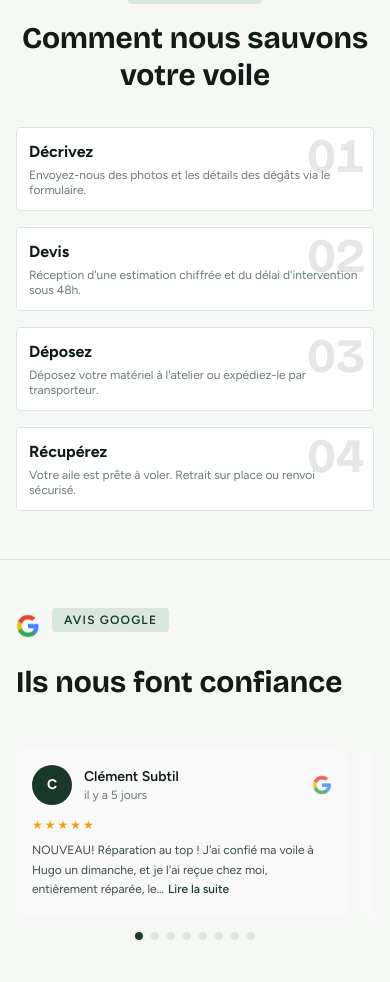
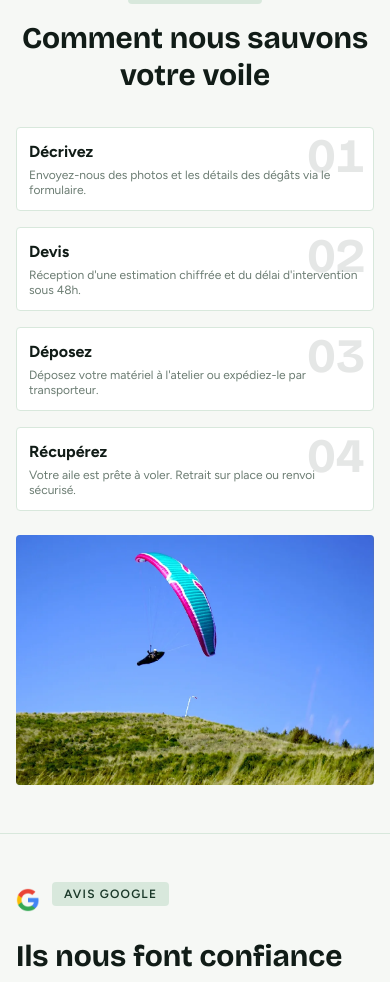
Before and after one commit to clementsbt/Parapente-rescue, a Next.js app: page / in a window 390 px wide. Shown: the part 2038-3020 px from the top of the page. Built offline with nearby package versions, Linux system fonts and the light colour scheme.

Commit message:
fix: image Falcon responsive sur mobile

```diff
--- a/src/app/page.tsx
+++ b/src/app/page.tsx
@@ -221,7 +221,8 @@ export default function Home() {
           </div>
 
           {/* Mobile: stacked cards */}
-          <div className="grid grid-cols-1 sm:grid-cols-2 gap-4 md:gap-8 lg:hidden">
+          <div className="lg:hidden">
+            <div className="grid grid-cols-1 sm:grid-cols-2 gap-4 md:gap-8 mb-6">
               {[
                 { n: "01", title: "Décrivez", desc: "Envoyez-nous des photos et les détails des dégâts via le formulaire." },
                 { n: "02", title: "Devis", desc: "Réception d'une estimation chiffrée et du délai d'intervention sous 48h." },
@@ -236,6 +237,14 @@ export default function Home() {
                   </div>
                 </ScrollEffect>
               ))}
+            </div>
+            <div className="relative h-[250px] sm:h-[300px] md:h-[350px] rounded-sm overflow-hidden" style={{ background: "#D8E8DC" }}>
+              <img
+                src="/images/Falcon.jpg.webp"
+                alt="FalconLW réparée"
+                className="w-full h-full object-cover"
+              />
+            </div>
           </div>
 
           {/* Desktop: cards left, image right */}
```
Lines whose indentation alone changed are shown as unchanged.
